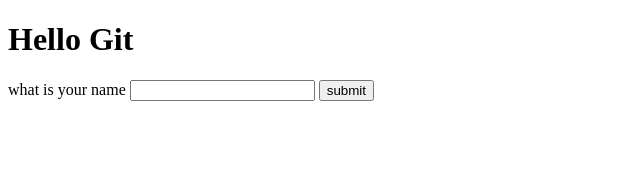
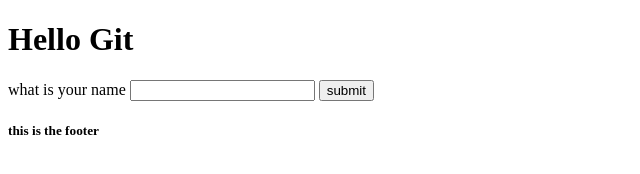
Before and after one commit to haricharan12345/test-vscode, a plain HTML site: page index.html in a window 1280 px wide. Shown: the full height of the page, 0-640 px from the left. Drawn offline with Linux system fonts and the light colour scheme.

Commit message:
added footer

```diff
--- a/index.html
+++ b/index.html
@@ -12,6 +12,9 @@
       <input class="name" />
       <button onclick="handleSubmit()">submit</button>
     </div>
+    <footer>
+      <h5>this is the footer</h5>
+    </footer>
   </body>
   <script src="script.js"></script>
 </html>
```
Also changed, not shown: 1 other file.
